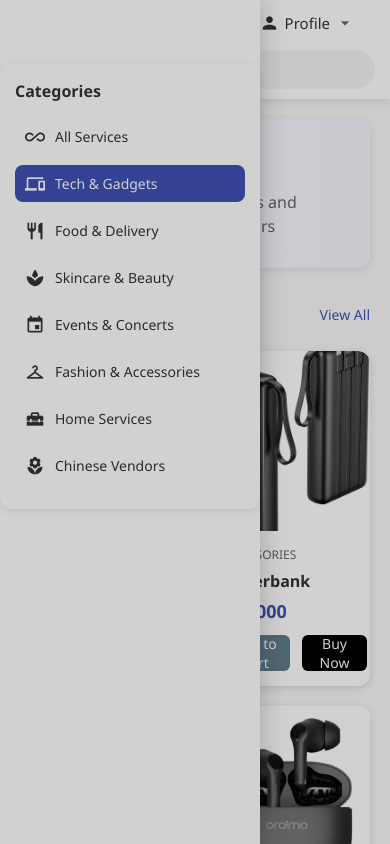
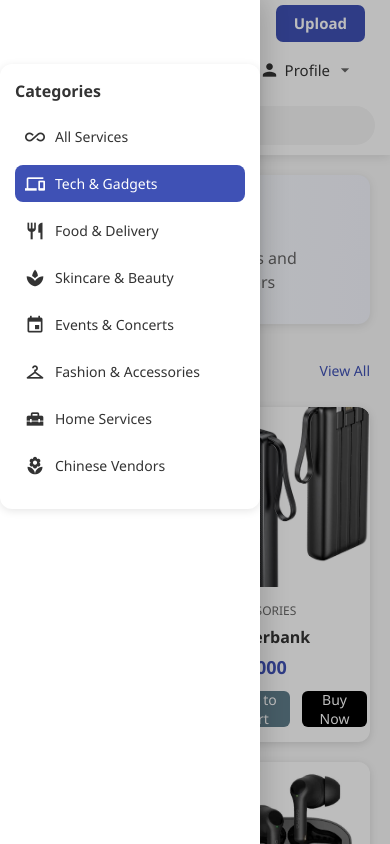
Before and after one commit to Olums1/Vendo, a website: page tech-gadgets.html in a window 390 px wide. Both pictures are taken after a click on the button "menu". Shown: the top 844 px of the page. Drawn offline with Linux system fonts and the light colour scheme.

Commit message:
Update tech-gadgets.css

```diff
--- a/css/tech-gadgets.css
+++ b/css/tech-gadgets.css
@@ -6,23 +6,6 @@
     --text-color: #333;
     --dark-gray: #666;
     --light-gray: #f5f5f5;
-}
-
-/* Nav container enhancements */
-.nav-container {
-    position: relative;
-    display: flex;
-    align-items: center;
-}
-
-.nav-upload-btn {
-    position: absolute;
-    left: 50%;
-    transform: translateX(-50%);
-}
-
-.nav-user {
-    margin-left: auto;
 }
 
 /* Product Grid Layout */
@@ -162,111 +145,7 @@
     }
 }
 
-/* Media Queries */
 @media (max-width: 768px) {
-    /* Adjust upload button on mobile */
-    .nav-upload-btn {
-        position: static !important;
-        transform: none !important;
-        margin-left: auto;
-        margin-right: 15px;
-        order: 2;
-    }
-
-    /* Media Queries for sidebar and mobile navigation */
-    .sidebar {
-        transform: translateX(-100%) !important;
-        position: fixed;
-        top: 0;
-        left: 0;
-        width: 260px;
-        height: 100vh;
-        background: white;
-        box-shadow: 2px 0 12px rgba(0,0,0,0.15);
-        z-index: 1002;
-        opacity: 1;
-        margin-bottom: 0;
-        border-radius: 0;
-        padding-top: 64px;
-        display: block;
-        transition: transform 0.3s cubic-bezier(.7,.3,0,1);
-    }
-
-    .sidebar.open {
-        transform: translateX(0) !important;
-        box-shadow: 4px 0 24px rgba(0,0,0,0.18);
-    }
-
-    /* Mobile navigation layout */
-    .main-navigation {
-        position: relative;
-    }
-
-    .main-navigation .nav-container {
-        display: flex;
-        flex-wrap: wrap;
-        align-items: center;
-        padding: 5px 15px;
-        min-height: 56px;
-        height: auto;
-    }
-
-    /* Reorder elements for mobile */
-    .sidebar-toggle {
-        display: flex !important;
-        align-items: center;
-        justify-content: center;
-        background: none;
-        border: none;
-        font-size: 24px;
-        cursor: pointer;
-        margin-right: 10px;
-        order: 0;
-        position: static;
-        z-index: 1201;
-    }
-
-    .nav-brand {
-        display: flex;
-        align-items: center;
-        order: 1;
-        flex: 0 0 auto;
-    }
-
-    .nav-user {
-        order: 3;
-        position: relative;
-        padding-right: 5px;
-    }
-
-    .nav-search {
-        order: 4;
-        flex: 1 0 100%;
-        max-width: 100%;
-        margin: 8px 0 5px;
-    }
-
-    .sidebar-overlay {
-        display: none;
-        position: fixed;
-        top: 0;
-        left: 0;
-        width: 100vw;
-        height: 100vh;
-        background: rgba(0,0,0,0.18);
-        z-index: 1800;
-        opacity: 0;
-        pointer-events: none;
-        transition: opacity 0.3s ease;
-    }
-
-    .sidebar-overlay.active {
-        display: block;
-        opacity: 1;
-        pointer-events: all;
-    }
-
-    /* Product buttons on mobile */
     .add-to-cart {
         background-color: var(--tech-color);
         color: white;
@@ -307,8 +186,80 @@
     .buy-now:hover {
         background-color: #333;
     }
+    /* Sidebar mobile styles */
+    .sidebar {
+        transform: translateX(-100%) !important;
+        position: fixed;
+        top: 0;
+        left: 0;
+        width: 260px;
+        height: 100vh;
+        background: white;
+        box-shadow: 2px 0 12px rgba(0,0,0,0.15);
+        z-index: 1002;
+        opacity: 1;
+        margin-bottom: 0;
+        border-radius: 0;
+        padding-top: 64px;
+        display: block;
+        transition: transform 0.3s cubic-bezier(.7,.3,0,1);
+    }
+    .sidebar.open {
+        transform: translateX(0) !important;
+        box-shadow: 4px 0 24px rgba(0,0,0,0.18);
+    }
+    .sidebar-toggle {
+        display: flex !important;
+        align-items: center;
+        justify-content: center;
+        position: absolute;
+        left: 20px;
+        top: 18px;
+        background: none;
+        border: none;
+        font-size: 26px;
+        z-index: 1100;
+        cursor: pointer;
+    }
+    .main-navigation .nav-container {
+        position: relative;
+        min-height: 56px;
+        display: flex;
+        align-items: center;
+        justify-content: flex-start;
+        gap: 12px;
+    }
+    .nav-brand {
+        display: flex;
+        align-items: center;
+    }
+    .sidebar-toggle {
+        margin-left: 18px;
+        position: static;
+        left: auto;
+        top: auto;
+        z-index: 1201;
+        background: white;
+    }
+    .sidebar-overlay {
+        display: none;
+        position: fixed;
+        top: 0;
+        left: 0;
+        width: 100vw;
+        height: 100vh;
+        background: rgba(0,0,0,0.26);
+        z-index: 1001;
+        opacity: 0;
+        pointer-events: none;
+        transition: opacity 0.3s ease;
+    }
+    .sidebar-overlay.active {
+        display: block;
+        opacity: 1;
+        pointer-events: all;
+    }
 }
-
 @media (min-width: 769px) {
     .sidebar-toggle {
         display: none !important;
```
